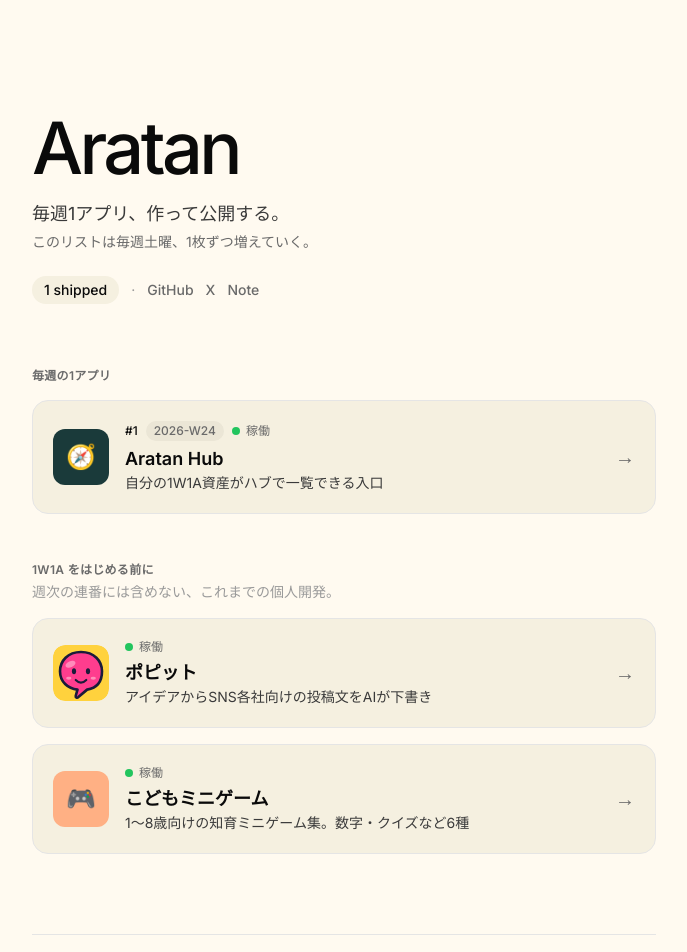
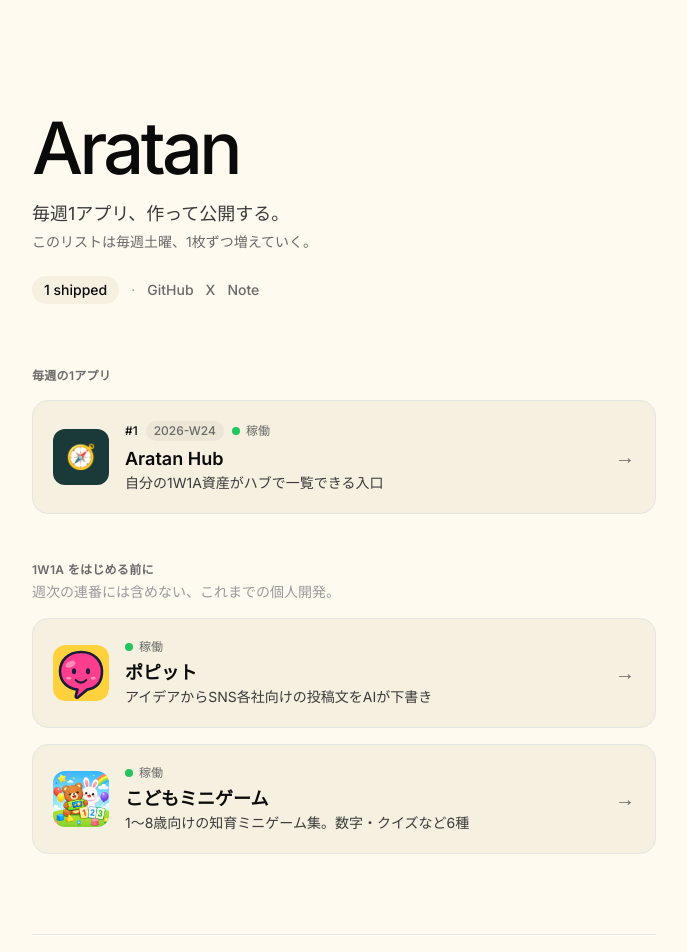
Before and after one commit to shin-takaiwa/aratan-hub, a Next.js app: page / in a window 1280 px wide. Shown: the top 952 px of the page, without its empty margins (296-983 px from the left). Built offline with nearby package versions, Linux system fonts and the light colour scheme.

Commit message:
こどもミニゲームのカードに実アイコンを表示
ライブサイトの icon.png (192x192) を取り込み

```diff
--- a/src/data/apps.ts
+++ b/src/data/apps.ts
@@ -57,5 +57,6 @@ export const works: Work[] = [
     status: "live",
     url: "https://kids-mini-game.web.app/",
     accent: "peach",
+    icon: "/kids-mini-game.png",
   },
 ];
```
Also changed, not shown: public/kids-mini-game.png (added).
